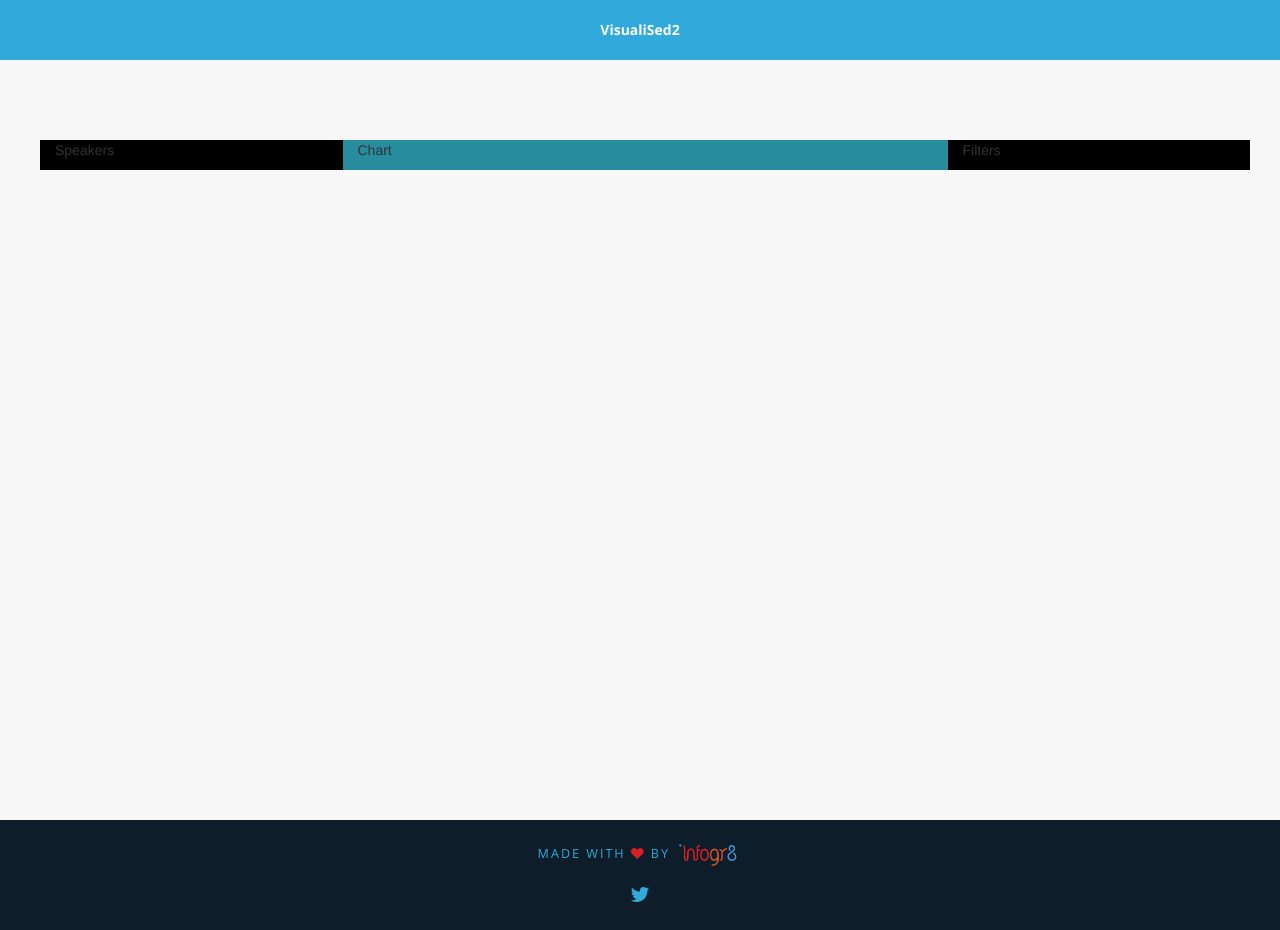
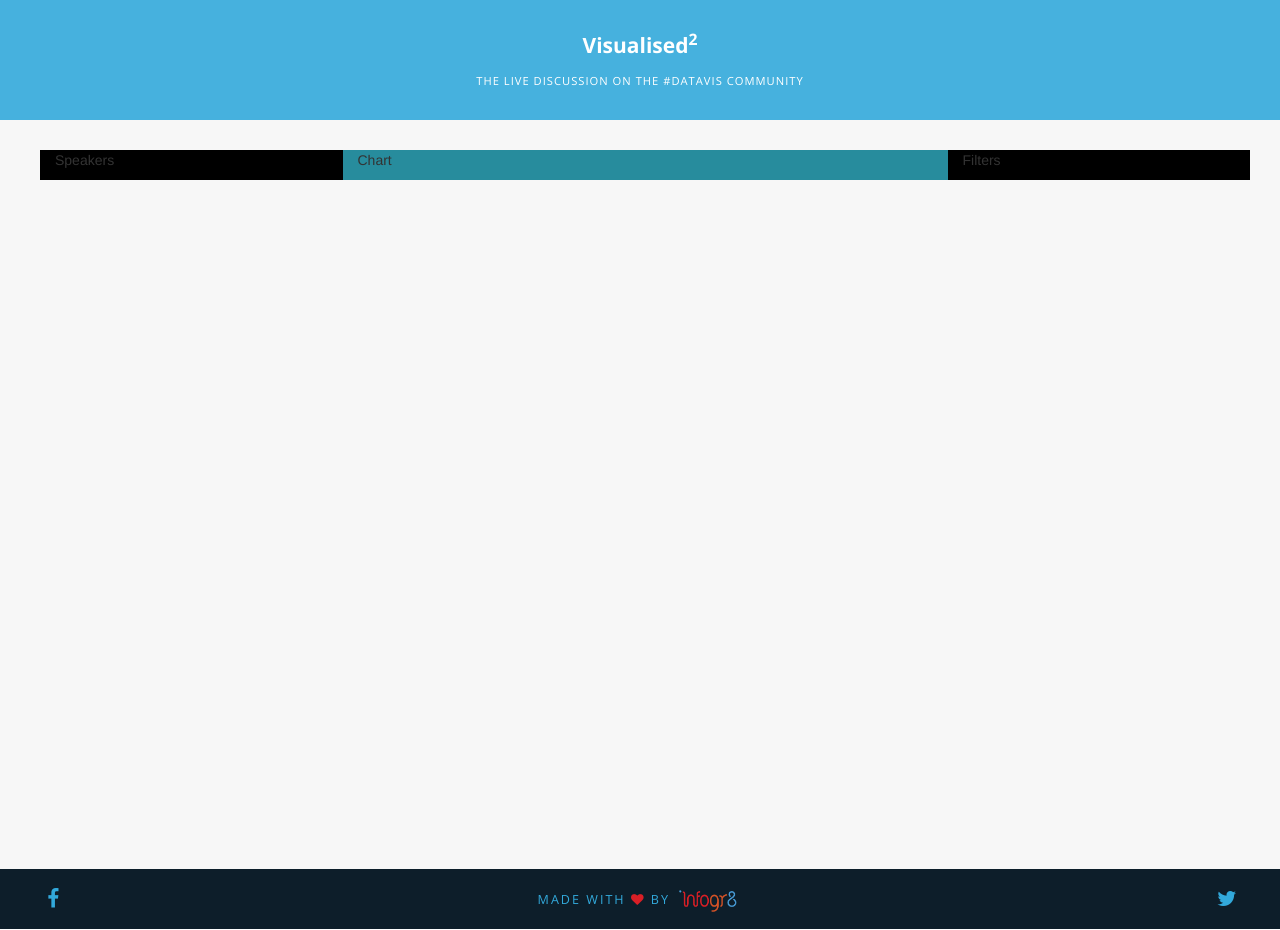
Before and after one commit to binghongcha/visualized, a plain HTML site: page index.html in a window 1280 px wide. Drawn offline with nearby package versions, Linux system fonts and the light colour scheme.

Commit message:
update style

```diff
--- a/css/styles2.css
+++ b/css/styles2.css
@@ -2,30 +2,42 @@
 
 /* navbarshadow*/
 .top {
-    background-color: #32a9db;
+    background-color: #46b1de;
     font-family: 'Open Sans', sans-serif;
-    height: 60px;
+    height: 120px;
+        padding-bottom: 80px;
 
 
 }
 .top p{
+    font-size: 1.5em;
 	font-family: 'Open Sans', sans-serif;
     font-weight:700;
-    line-height: 60px;
     text-align: center;
-    padding: 0 10px;
+    padding-top: 30px;
+
     background-color: none;
     color: #FFFFFF;
     text-decoration: none;
 }
 
-
+.top h2{
+    font-size: 0.8em;
+    font-family: 'Open Sans', sans-serif;
+    font-weight:400;
+    line-height: 0.2em;
+    text-align: center;
+    color: #FFFFFF;
+    letter-spacing: 1px;
+    text-transform: uppercase;
+    padding-bottom: 30px;
+}
 
 
 .banner  {
     background-color: #f7f7f7;
-    min-height: 760px;
-    padding: 80px 30px 30px 40px;
+    min-height: 749px;
+    padding: 30px 30px 30px 40px;
 }
 
 
@@ -46,11 +58,10 @@
 
 .bottom {
     background-color: #0d1e2a;
-
-height: 110px;
+    min-height: 60px;
 }
 
-.bottom .col-md-2 p{
+.bottom .col-md-1 p{
     padding-top: 27px;
 
 }
@@ -60,7 +71,7 @@ text-align: center;
 color: #32a9db;
 font-family: 'Open Sans', sans-serif;
 font-weight: 400;
-padding-top: 20px;
+padding-top: 17px;
 text-transform: uppercase;
 letter-spacing: 2px;
 font-size: 0.9em;
@@ -70,6 +81,7 @@ font-size: 0.9em;
     color: #32a9db;
     font-size: 1.5em;
 text-align: center;
+padding-top: 15px;
 
 }
 #share:hover {
--- a/index.html
+++ b/index.html
@@ -4,7 +4,7 @@
   <meta charset="utf-8">
   <!-- Set the viewport so this responsive site displays correctly on mobile devices -->
   <meta name="viewport" content="width=device-width, initial-scale=1">
-  <title>The Big Picture</title>
+  <title>Visualised</title>
   <!-- Include bootstrap CSS -->
   <link href="css/bootstrap.min.css" rel="stylesheet">
   <link href="css/styles2.css" rel="stylesheet">
@@ -27,8 +27,10 @@
   <!-- Site header and navigation -->
   <header class="top" role="banner">
     <div class="col-centered" >
-      <p> VisualiSed2</p>
+      <p> Visualised<sup>2</sup></p>
+      <h2> the live discussion on the #datavis community </h2>
     </div>
+
 
 
   </header>
@@ -54,16 +56,18 @@
 
 <!-- Site footer -->
 <div class="bottom" >
-  <div class="col-md-12 col-centered" id="signature">
+  <div class="col-md-1 col-centered" id="share">
+  <i class="fa fa-facebook"></i>
+  </div>
+  <div class="col-md-10 col-centered" id="signature">
     <p> Made with <font color="#d91f26"> <i class="fa fa-heart"></i> </font> by <a href="http://infogr8.com" target="_blank" id="logo">
             <img src="resources/logo.png" height="30">
           </a>
     </p>
   </div>
-  <div class="col-md-12 col-centered" id="share">
-<i class="fa fa-twitter"></i>
-          </a>
-    </p>
+  <div class="col-md-1 col-centered" id="share">
+    <i class="fa fa-twitter"></i>
+    </a>
   </div>
 </div>
 
```
